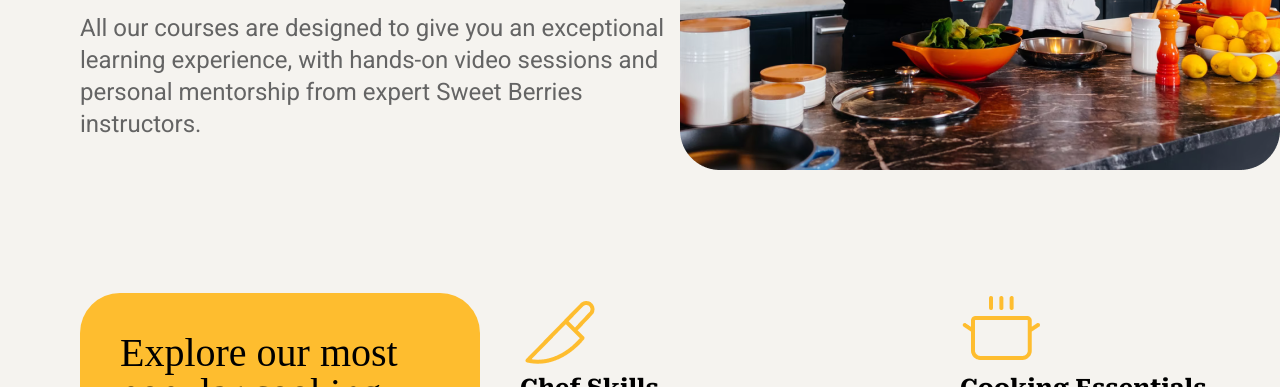
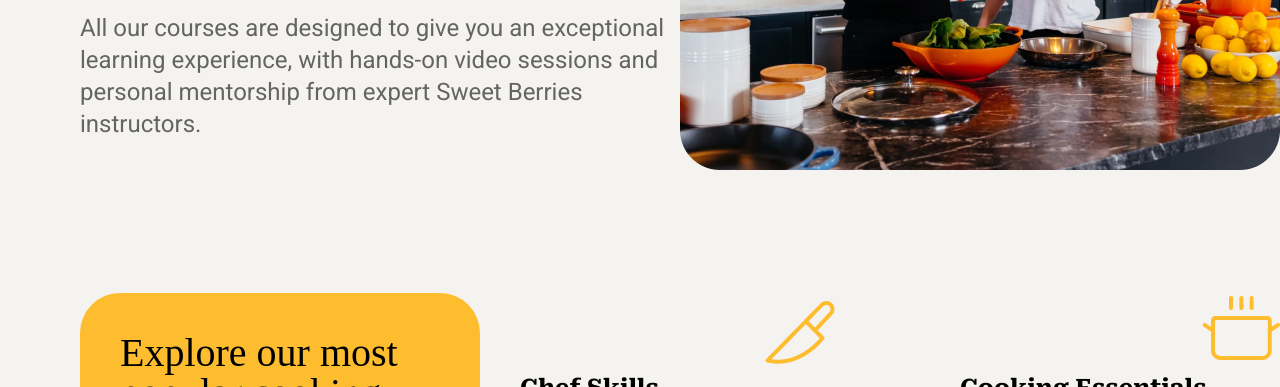
Before and after one commit to disciplinedfox/Sweet-Berries-Site, a plain HTML site: page index.html in a window 1280 px wide. Shown: the part 413-800 px from the top of the page. Drawn offline with Linux system fonts and the light colour scheme.

Commit message:
positioned icons on cards

```diff
--- a/styles.css
+++ b/styles.css
@@ -165,6 +165,12 @@ border-spacing: 0;
     font-weight: 500px;
 }
 
+.content-box .vector {
+    position: relative;
+    left: 240px;
+
+}
+
 .banner {
     background-color: var(--accent);
     font-size: 40px;
```
Also changed, not shown: 1 other file.
